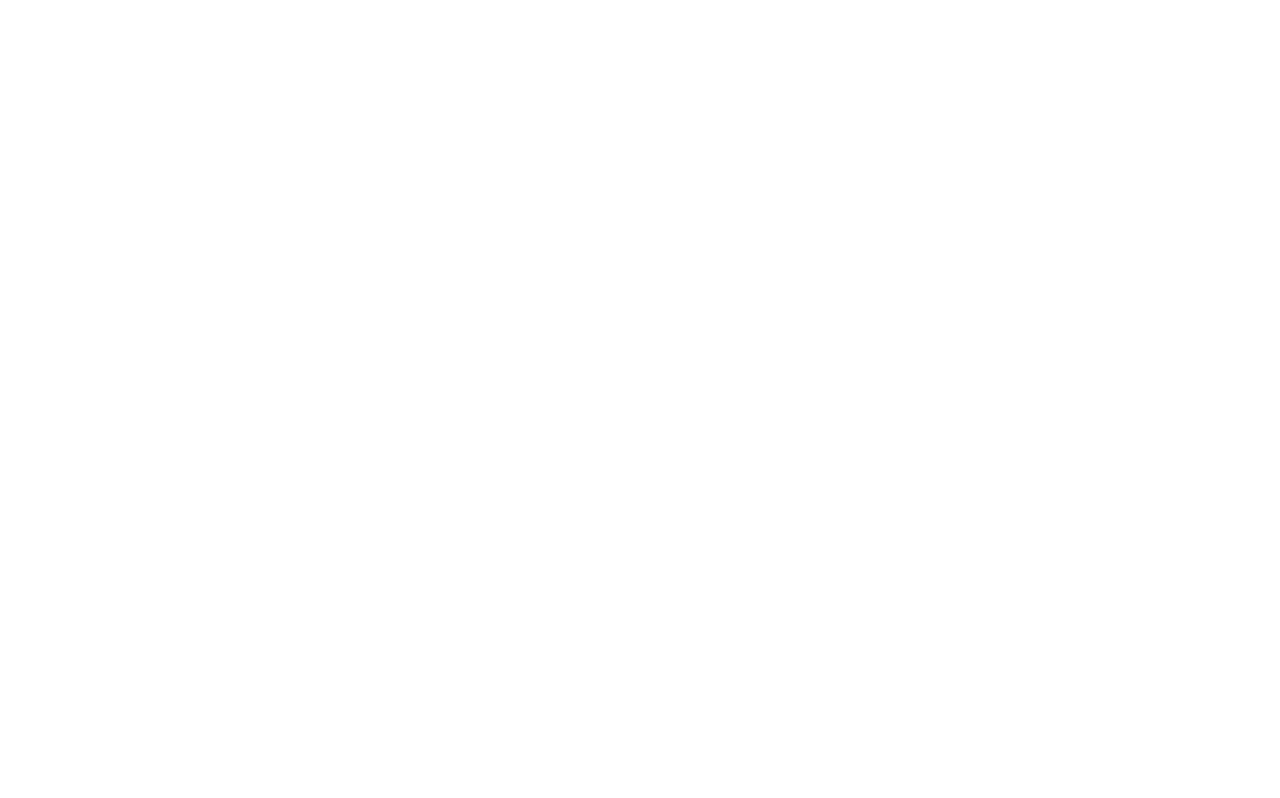
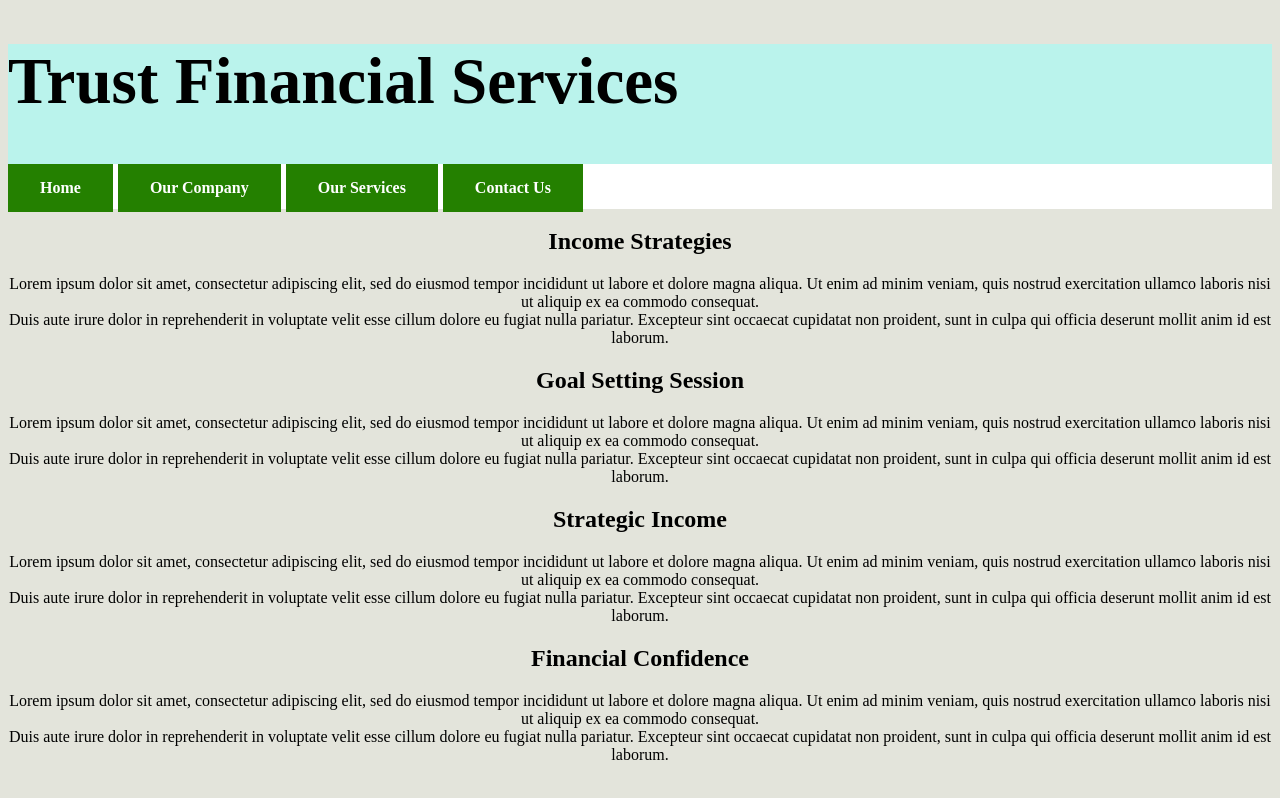
Before and after one commit to vikisha/TAMBC---Project1, a plain HTML site: page Our Services.html in a window 1280 px wide. Drawn offline with Linux system fonts and the light colour scheme; a web font is replaced by a local one.

Commit message:
Added CSS

```diff
--- a/CSS/style.css
+++ b/CSS/style.css
@@ -0,0 +1,56 @@
+@font-face {
+    font-family: "Outside Collection Sans";
+    src: url("Fonts\Outside Collection Sans.ttf");
+}
+
+header {
+    background-color: #baf3ec;
+    height: 120px;
+}
+
+header h1 {
+    font-family: "Outside Collection Sans";
+    font-size: 65px;
+}
+body {
+    background-color: #e3e4db;
+}
+
+.topnav{
+    font-family: "Outside Collection Sans";
+    font-size: 20px;
+    font-weight: 800;
+}
+a:link, a:visited {
+    background-color: rgb(36, 128, 0);
+    border: none;
+    color: #FFFFFF;
+    padding: 15px 32px;
+    text-align: center;
+    -webkit-transition-duration: 0.4s;
+    transition-duration: 0.4s;
+    text-decoration: none;
+   font-size: 16px;
+   cursor: pointer;
+   display: inline-block;
+}
+a:hover {
+    color: #000000;
+}
+.home {
+    padding-right: 5px;
+}
+.company {
+    padding-right: 5px;
+}
+.services {
+    padding-right: 5px;
+}
+.contact {
+    padding-right: 5px;
+}
+
+.navbar {
+    background-color: #ffffff;
+    height: 45px;
+}
--- a/Our Services.html
+++ b/Our Services.html
@@ -1,8 +1,49 @@
 <!DOCTYPE html>
 <html>
     <head>
-        <Title>Our Services</Title>
+        <Title>Trust Financial Services</Title>
+        <link rel="stylesheet" href="css/style.css"/>
     </head>
+    <header>
+        <h1>Trust Financial Services</h1>
+    </header>
+    <section class="navbar">
+        <nav class="topnav">
+            <a class="home" href="Index.html">Home</a>
+            <a class="company" href="Our Company.html">Our Company</a>
+            <a class="services" href="Our Services.html"> Our Services</a>
+            <a class="contact" href="Contact Us.html">Contact Us</a>
+        </nav>
+        </section>
+
     <body>
+        <center>
+            <section>
+            <p>
+                <h1>Income Strategies</h1>
+                Lorem ipsum dolor sit amet, consectetur adipiscing elit, sed do eiusmod tempor incididunt ut labore et dolore magna aliqua. Ut enim ad minim veniam,
+                quis nostrud exercitation ullamco laboris nisi ut aliquip ex ea commodo consequat.<br>Duis aute irure dolor in reprehenderit in voluptate velit esse
+                cillum dolore eu fugiat nulla pariatur. Excepteur sint occaecat cupidatat non proident, sunt in culpa qui officia deserunt mollit anim id est laborum.
+            </p>
+            <p>
+                <h1>Goal Setting Session</h1>
+                Lorem ipsum dolor sit amet, consectetur adipiscing elit, sed do eiusmod tempor incididunt ut labore et dolore magna aliqua. Ut enim ad minim veniam,
+                quis nostrud exercitation ullamco laboris nisi ut aliquip ex ea commodo consequat.<br>Duis aute irure dolor in reprehenderit in voluptate velit esse
+                cillum dolore eu fugiat nulla pariatur. Excepteur sint occaecat cupidatat non proident, sunt in culpa qui officia deserunt mollit anim id est laborum.
+            </p>
+            <p>
+                <h1>Strategic Income</h1>
+                Lorem ipsum dolor sit amet, consectetur adipiscing elit, sed do eiusmod tempor incididunt ut labore et dolore magna aliqua. Ut enim ad minim veniam,
+                quis nostrud exercitation ullamco laboris nisi ut aliquip ex ea commodo consequat.<br>Duis aute irure dolor in reprehenderit in voluptate velit esse
+                cillum dolore eu fugiat nulla pariatur. Excepteur sint occaecat cupidatat non proident, sunt in culpa qui officia deserunt mollit anim id est laborum.
+            </p>
+            <p>
+                <h1>Financial Confidence</h1>
+                Lorem ipsum dolor sit amet, consectetur adipiscing elit, sed do eiusmod tempor incididunt ut labore et dolore magna aliqua. Ut enim ad minim veniam,
+                quis nostrud exercitation ullamco laboris nisi ut aliquip ex ea commodo consequat.<br>Duis aute irure dolor in reprehenderit in voluptate velit esse
+                cillum dolore eu fugiat nulla pariatur. Excepteur sint occaecat cupidatat non proident, sunt in culpa qui officia deserunt mollit anim id est laborum.
+            </p>
+            </section>
+        </center>
     </body>
-    </html>
+</html>
```
Also changed, not shown: Contact Us.html (+7 -6 lines), Our Company.html (+38 -2 lines), index.html (+4 -4 lines).
